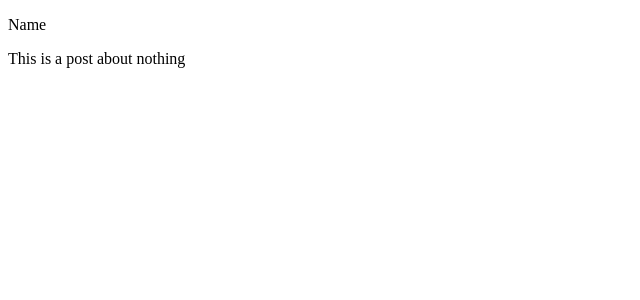
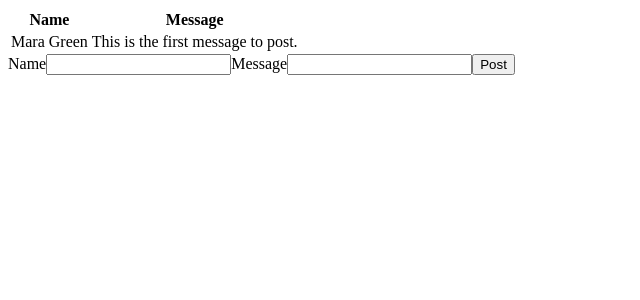
Before and after one commit to mfgreen42/Social-Media_site, a React (Create React App) app: page / in a window 1280 px wide. Shown: the top 300 px of the page, without its empty margins (0-640 px from the left). Built offline with nearby package versions, Linux system fonts and the light colour scheme.

Commit message:
work on CreatePostForm + add input boxes for name and message

```diff
--- a/src/App.js
+++ b/src/App.js
@@ -2,7 +2,7 @@
 import React, { useState } from 'react';
 import NavBar from './Components/NavBar/NavBar';
 import Post from './Components/Post/Post'
-
+import CreatePostForm from './Components/CreatePostForm/CreatePostForm';
 
 function App() {
 
@@ -12,7 +12,7 @@ function App() {
   return (
     <div>
       <Post postEntries={posts}/>
-
+      <CreatePostForm />
     </div>
   );
 }
--- a/src/Components/CreatePostForm/CreatePostForm.jsx
+++ b/src/Components/CreatePostForm/CreatePostForm.jsx
@@ -0,0 +1,27 @@
+import React, { useState } from 'react';
+
+
+const CreatePostForm = (props) => {
+    const [name, setName]= useState('')
+    const [message, setMessage]=useState('')
+
+    function handleSubmit(event) {
+        event.preventDefault();
+        let newPost ={
+            name: name,
+            message: message
+        };
+        console.log(newPost)
+    }
+    return (
+        <form onSubmit={handleSubmit}>
+            <label>Name</label>
+            <input type = 'string' value={name} onChange= {(event) => setName(event.target.value)} />
+            <label>Message</label>
+            <input type = 'string' value={message} onChange= {(event) => setMessage(event.target.value)}/>
+            <button type='submit'>Post</button>
+        </form>
+     );
+}
+
+export default CreatePostForm;
--- a/src/Components/Post/Post.jsx
+++ b/src/Components/Post/Post.jsx
@@ -1,10 +1,24 @@
 
 const Post = (props) => {
     return (
-       <div class="post-box">
-        <p class = "name">Name</p>
-        <p class = "post-body">This is a post about nothing</p>
-       </div>
+    <table>
+    <thead>
+        <tr>
+        <th>Name</th>
+        <th>Message</th>
+        </tr>
+    </thead>
+    <tbody>
+        {props.postEntries.map((post) => {
+        return (
+            <tr>
+            <td>{post.name}</td>
+            <td>{post.message}</td>
+            </tr>
+        );
+        })}
+    </tbody>
+    </table>
 
      );
 }
```
